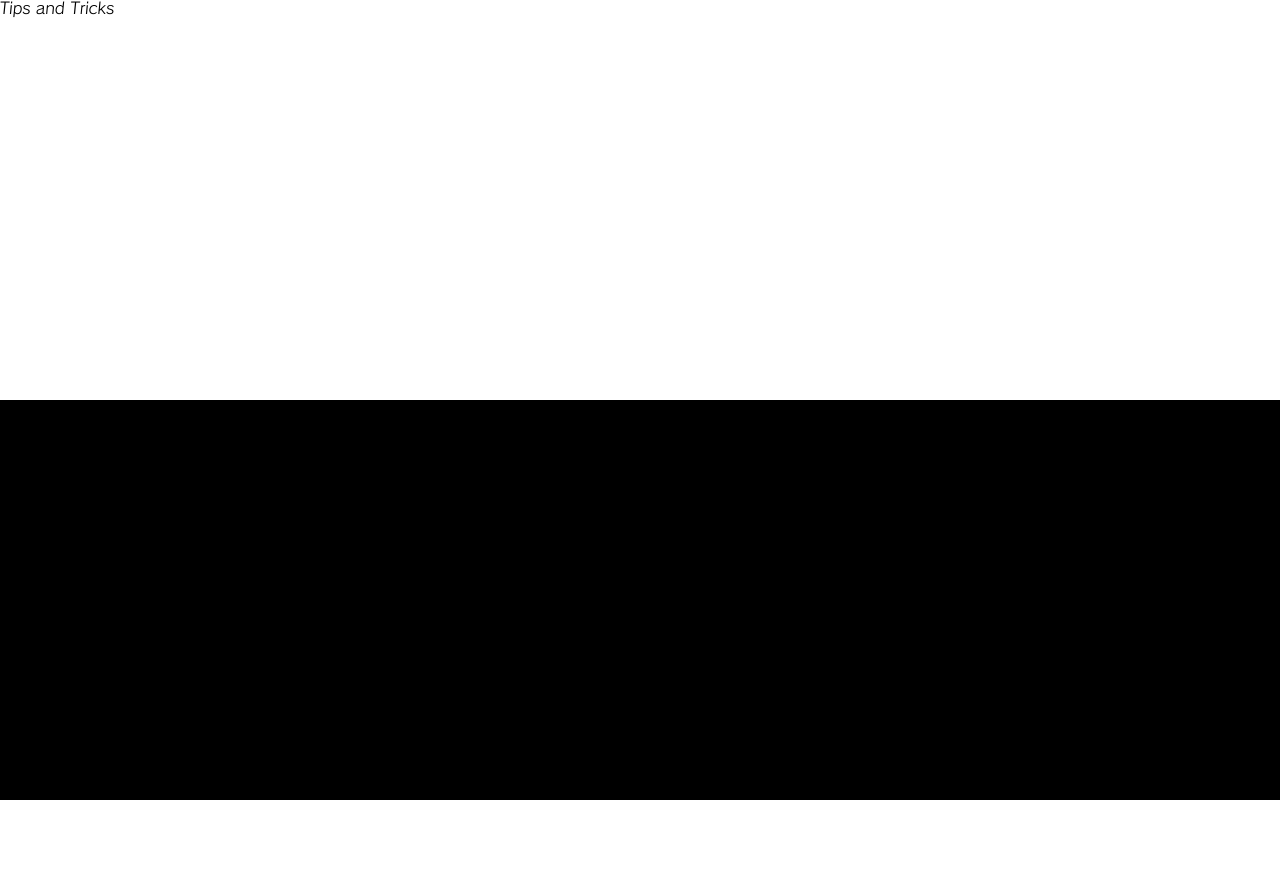
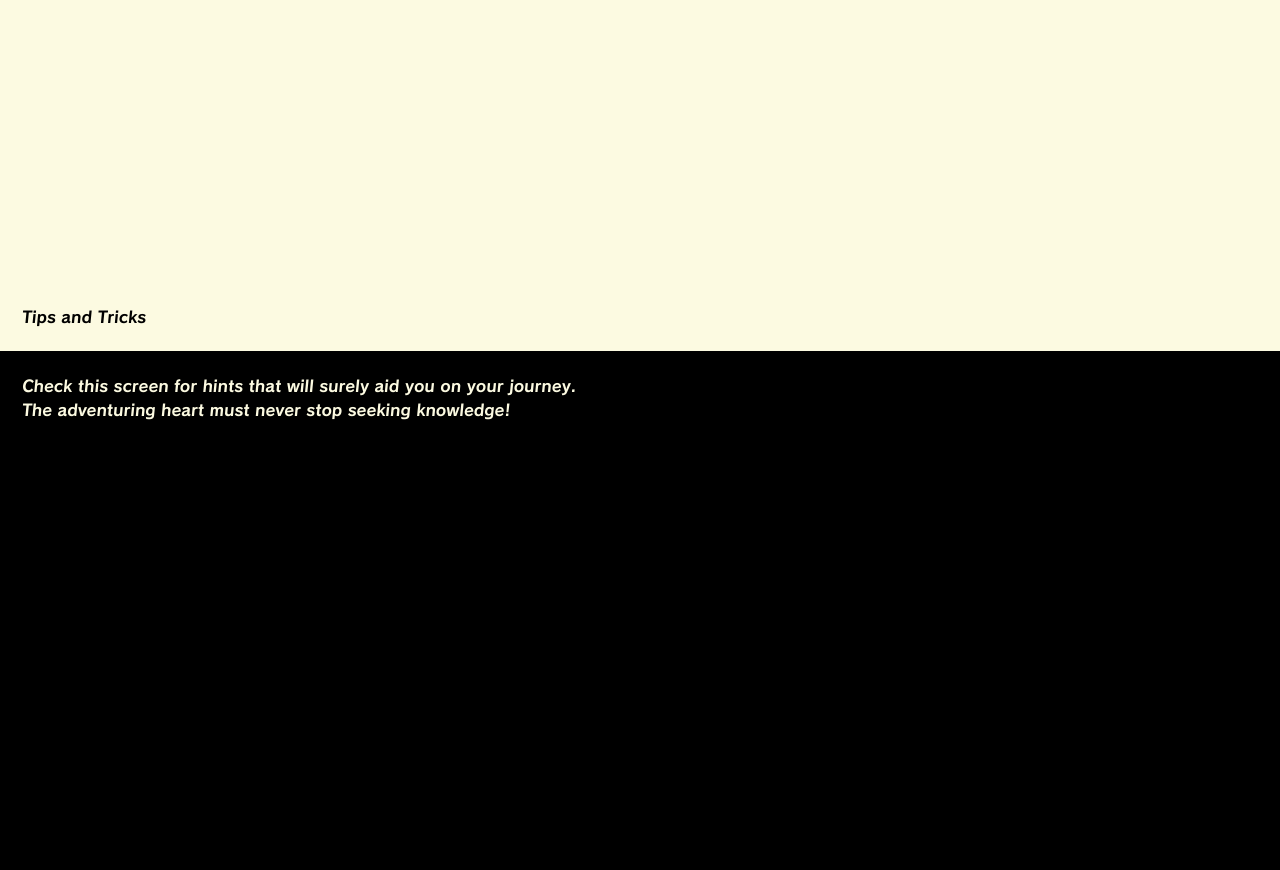
Before and after one commit to leo-generali/botw-loading, a plain HTML site: page index.html in a window 1280 px wide. Before the commit the page ends 800 px from the top, so only its background shows below. Drawn offline with Linux system fonts and the light colour scheme.

Commit message:
Update positioning of title and info elements

```diff
--- a/index.html
+++ b/index.html
@@ -10,18 +10,20 @@
         <!-- Place favicon.ico and apple-touch-icon.png in the root directory -->
         <link rel="apple-touch-icon" href="apple-touch-icon.png">
 
+        <link rel="stylesheet" href="reset.css">
         <link rel="stylesheet" href="styles.css">
-        <link rel="stylesheet" href="reset.css">
     </head>
     <body>
         <!--[if lt IE 8]>
             <p class="browserupgrade">You are using an <strong>outdated</strong> browser. Please <a href="http://browsehappy.com/">upgrade your browser</a> to improve your experience.</p>
         <![endif]-->
 
-        <header class="upper-section">
-          <h1>Tips and Tricks</h1>
+        <header class="section section--upper">
+          <h1 class="section__title">Tips and Tricks</h1>
         </header>
-        <main class="lower-section"></header>
+        <main class="section section--lower">
+          <p class="section__info">Check this screen for hints that will surely aid you on your journey.<br>The adventuring heart must never stop seeking knowledge!<p>
+        </header>
 
         <script src="scripts.js"></script>
     </body>
--- a/styles.css
+++ b/styles.css
@@ -14,16 +14,31 @@
   font-style: normal;
 }
 
-.upper-section {
-  height: 50vh;
+.section {
+  font-family: 'calamity';
+  padding: 1.75%;
+  font-weight: bold;
+  line-height: 1.5;
 
-  background-color: white;
+  display: flex;
+}
 
-  font-family: 'calamity';
+.section--upper {
+  height: 38.3vh;
+
+  background-color: #FCFAE1;
+
   color: black;
 }
 
-.lower-section {
-  height: 50vh;
+.section--lower{
+  height: 61.7vh;
+
   background-color: black;
+
+  color: #FCFAE1;
 }
+
+.section__title {
+  align-self: flex-end;
+}
```
